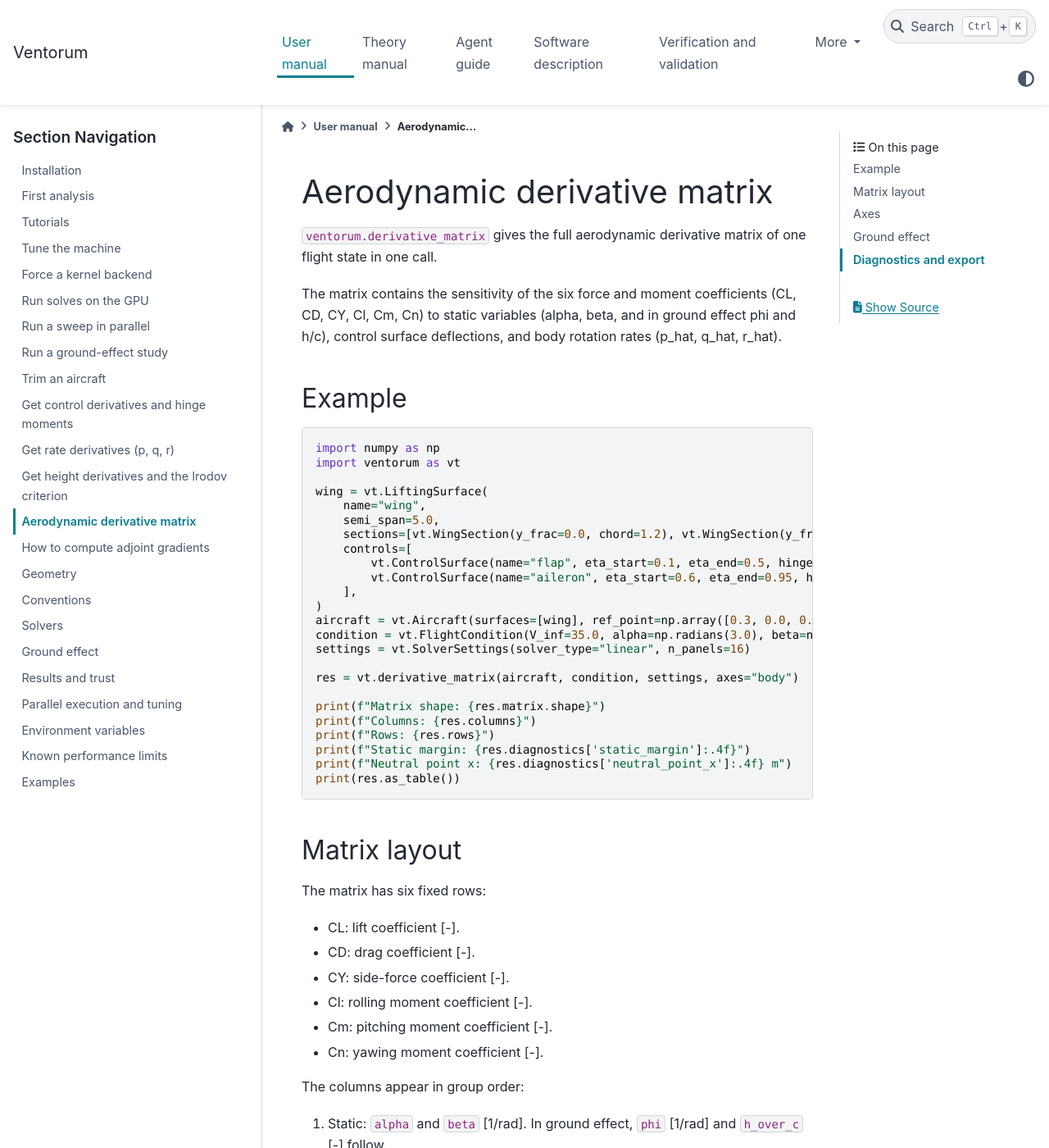
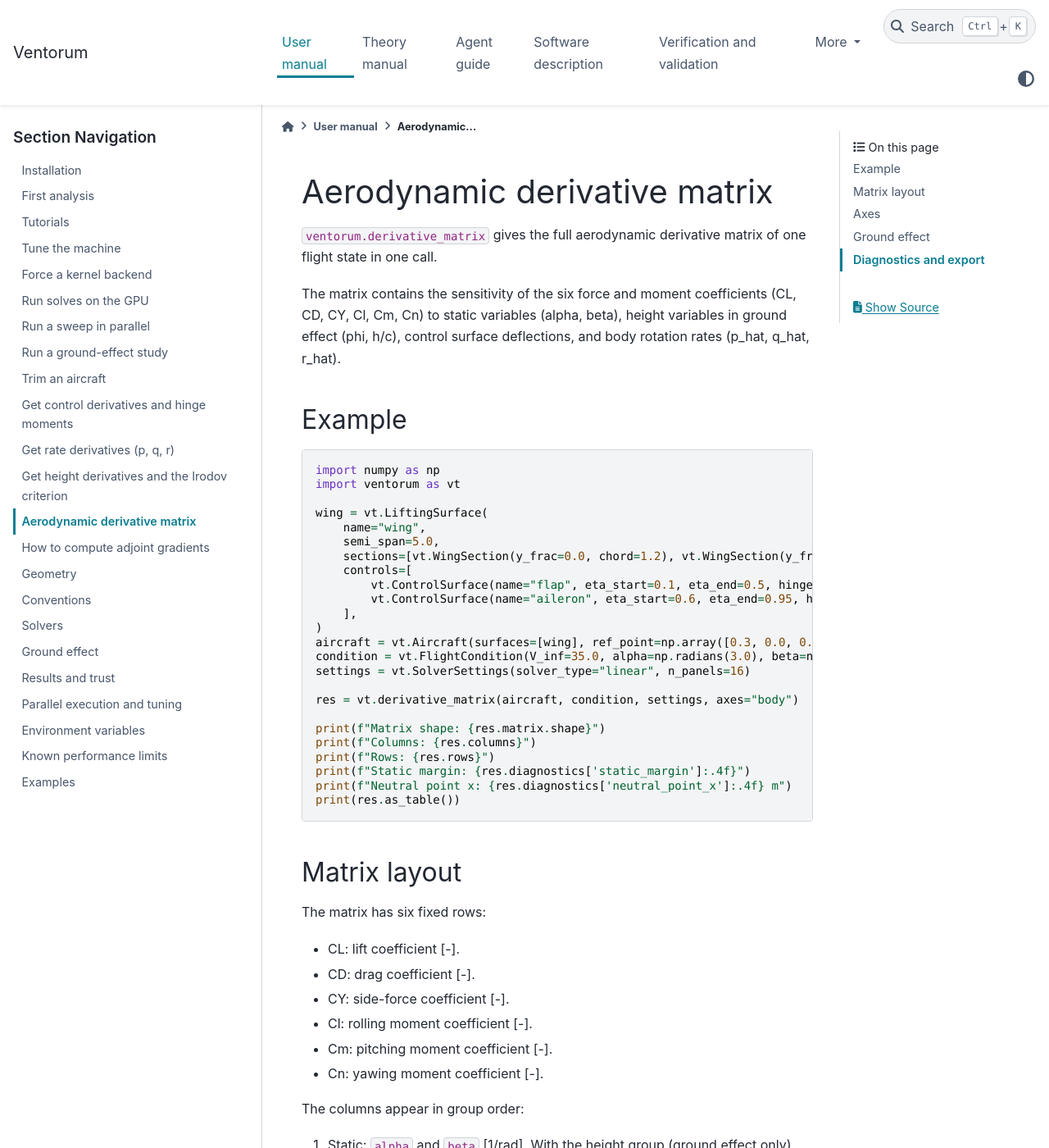
Before and after one commit to manrd/Ventorum, a Sphinx documentation site: the page built from docs/user/derivative_matrix.md, in a window 1280 px wide and 1400 px high. Shown: the whole window at 82% size. Built offline with Sphinx 7.4.7 and the PyData theme 0.15.4, drawn with Linux system fonts in a browser that asks for light colours; some of the changed text lies outside the part shown.

Commit message:
Correct the trim, rate, axes and derivative-matrix documents
- Lateral trim starts when roll_control and yaw_control are both given,
  not when sideslip is present.
- State the float32 floor as about ten times the coefficient round-off,
  and the Jacobian round-off as about 1e-3 per rad.
- State what the float32 trim test checks.
- Add the one-panel section-moment term to the terms that make the rate
  differences inexact.
- Put phi and h/c in the height group of the derivative matrix, and say
  that the height group is added only with the default groups.
- State that (Cl, Cm, Cn) is the moment vector in the flight-dynamics
  body axes, and give the sign of the stability-to-wind rotation.
- Give the units of the coefficient parameters in the docstrings.

Co-Authored-By: Claude Opus 5.5 <noreply@anthropic.com>

```diff
--- a/docs/user/derivative_matrix.md
+++ b/docs/user/derivative_matrix.md
@@ -2,7 +2,7 @@
 
 `ventorum.derivative_matrix` gives the full aerodynamic derivative matrix of one flight state in one call.
 
-The matrix contains the sensitivity of the six force and moment coefficients (CL, CD, CY, Cl, Cm, Cn) to static variables (alpha, beta, and in ground effect phi and h/c), control surface deflections, and body rotation rates (p_hat, q_hat, r_hat).
+The matrix contains the sensitivity of the six force and moment coefficients (CL, CD, CY, Cl, Cm, Cn) to static variables (alpha, beta), height variables in ground effect (phi, h/c), control surface deflections, and body rotation rates (p_hat, q_hat, r_hat).
 
 ## Example
 
@@ -44,7 +44,7 @@ The matrix has six fixed rows:
 - Cn: yawing moment coefficient [-].
 
 The columns appear in group order:
-1. Static: `alpha` and `beta` [1/rad]. In ground effect, `phi` [1/rad] and `h_over_c` [-] follow.
+1. Static: `alpha` and `beta` [1/rad]. With the height group (ground effect only), `phi` [1/rad] and `h_over_c` [-] follow.
 2. Control: `delta:<name>` [1/rad] for each control surface.
 3. Rate: `p_hat`, `q_hat`, `r_hat` [-] for the nondimensional body rotation rates ($p b / 2V$, $q c / 2V$, $r b / 2V$).
 
@@ -60,7 +60,7 @@ Force rows (CL, CD, CY) are relative to the free stream in every set. In the sta
 
 ## Ground effect
 
-When `condition.h` is set, `derivative_matrix` adds the height group by default. The static columns come from height derivatives at fixed pivot height. Requesting the height group in free air raises a `ValueError`.
+When `condition.h` is set and `groups` is the default, `derivative_matrix` adds the height group. The static columns come from height derivatives at fixed pivot height. Requesting the height group in free air raises a `ValueError`.
 
 ## Diagnostics and export
 
```
Also changed, not shown: docs/theory/trim.md (+1 -1 lines), docs/user/conventions.md (+2 -2 lines), docs/user/how_to_trim.md (+2 -2 lines), 5 other files.
